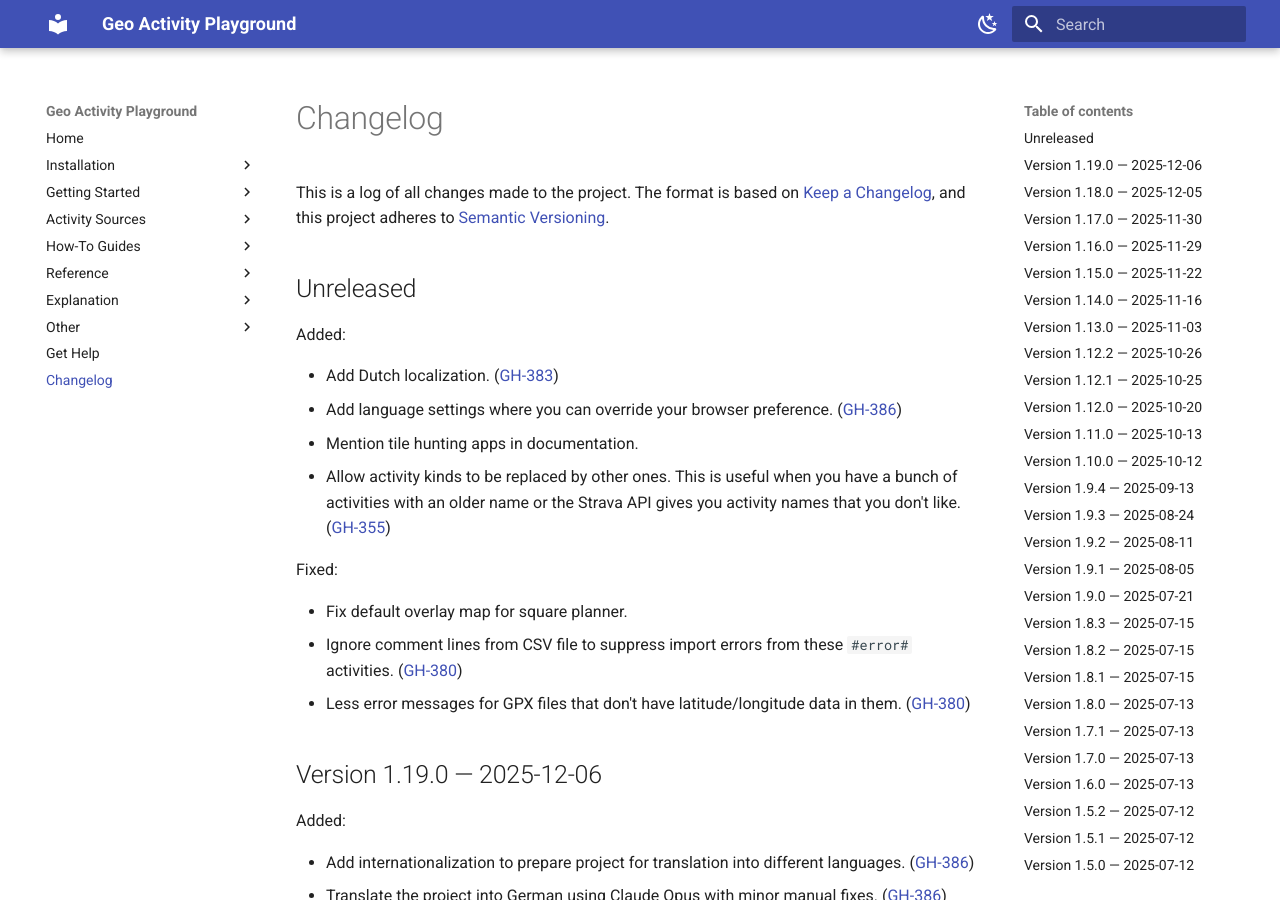
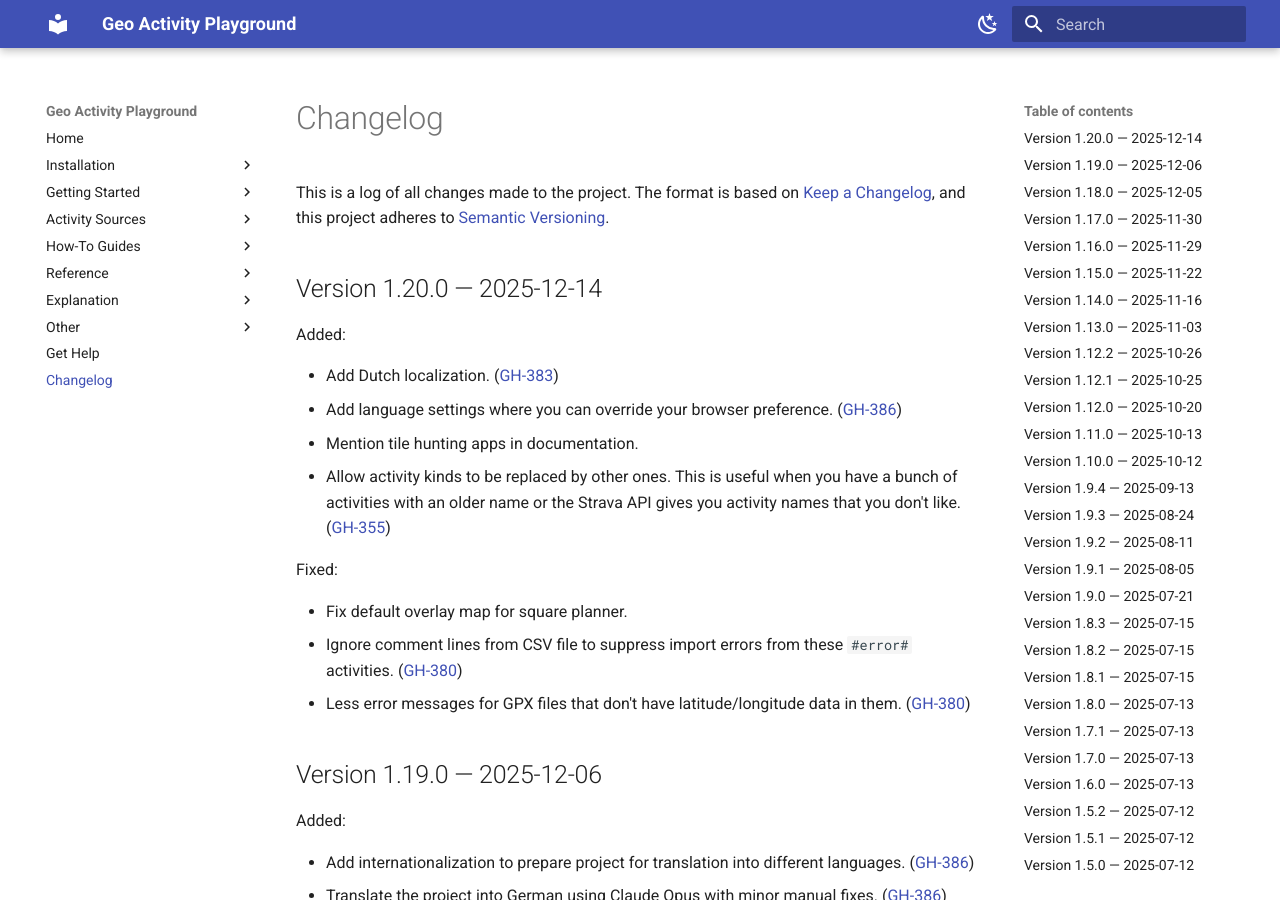
Before and after one commit to martin-ueding/geo-activity-playground, an MkDocs documentation site: the page built from docs/changelog.md, in a window 1280 px wide and 900 px high. Built offline with MkDocs 1.6.1 and Material for MkDocs 9.7.7, drawn with Linux system fonts in a browser that asks for light colours.

Commit message:
Bump version to 1.20.0

```diff
--- a/docs/changelog.md
+++ b/docs/changelog.md
@@ -15,7 +15,7 @@ Types of changes
 ([GH-000](https://github.com/martin-ueding/geo-activity-playground/issues/000))
 -->
 
-## Unreleased
+## Version 1.20.0 — 2025-12-14
 
 Added:
 
--- a/pyproject.toml
+++ b/pyproject.toml
@@ -1,6 +1,6 @@
 [tool.poetry]
 name = "geo-activity-playground"
-version = "1.19.0"
+version = "1.20.0"
 description = "Analysis of geo data activities like rides, runs or hikes."
 authors = ["Martin Ueding <mu@martin-ueding.de>"]
 license = "MIT"
```
